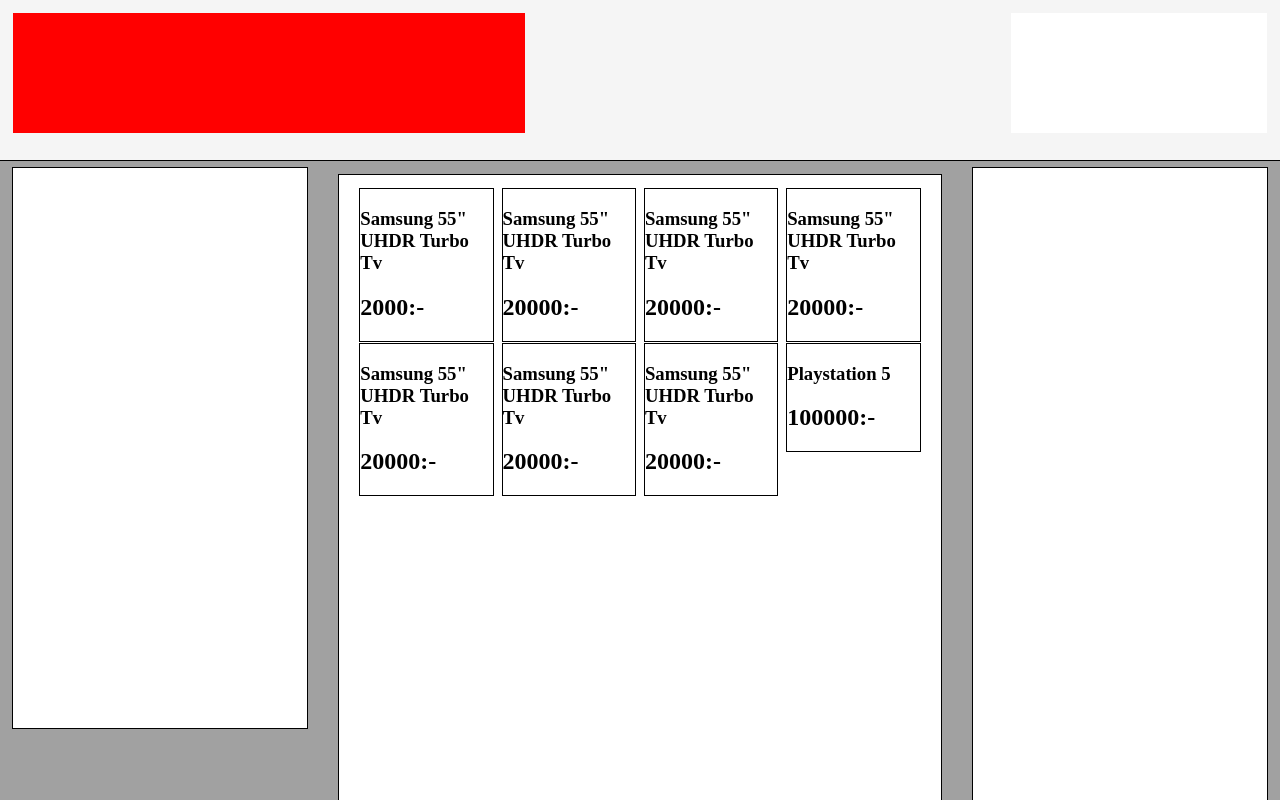
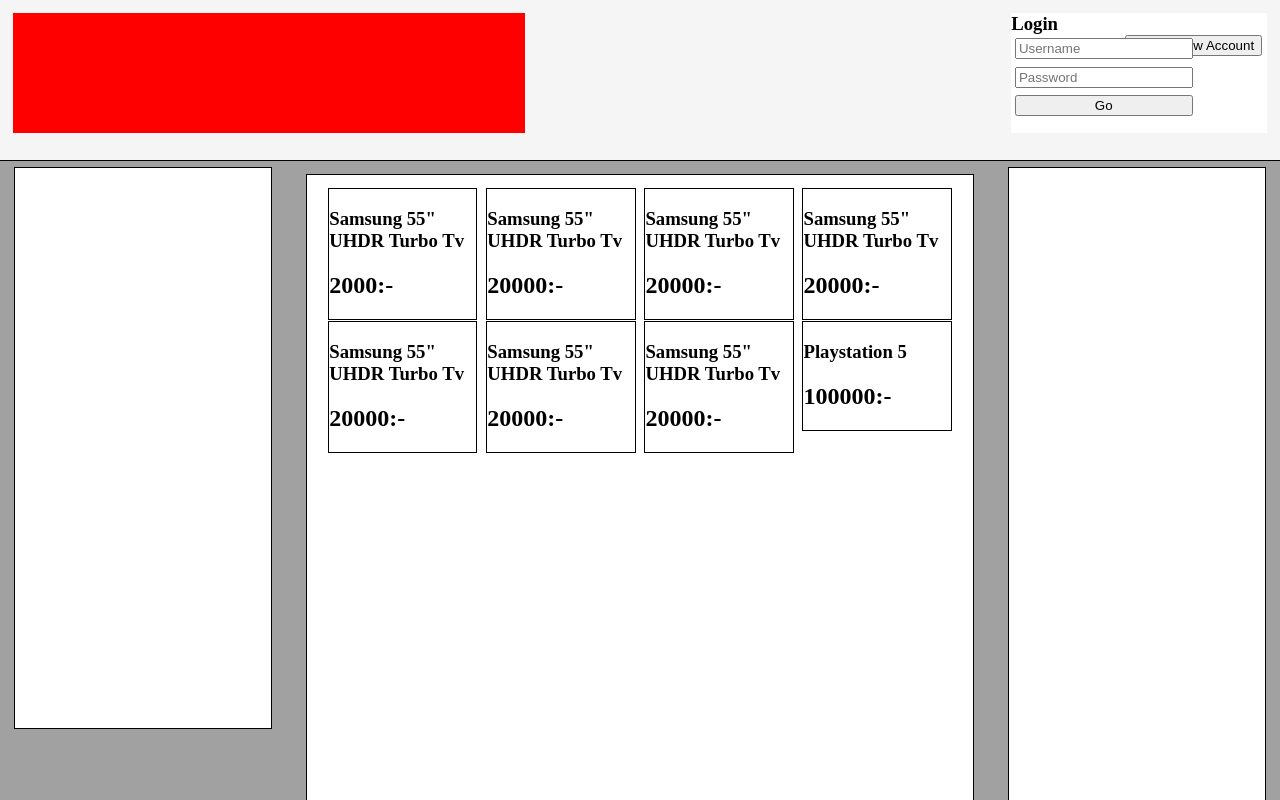
Before and after one commit to Gurra-byte/GGit, a React (Create React App) app in the folder Webbshop/webbshop/: page / in a window 1280 px wide. Shown: the top 800 px of the page. Built offline with nearby package versions, Linux system fonts and the light colour scheme.

Commit message:
started work on login form

```diff
--- a/Webbshop/webbshop/src/App.css
+++ b/Webbshop/webbshop/src/App.css
@@ -19,7 +19,7 @@
   border-bottom-style: solid;
   border-bottom-width:0.1rem ;
 }
-  #titleHomeLink{
+  .titleHomeLink{
     position: absolute;
     left: 0%;
     background-color: red;
@@ -28,14 +28,35 @@
     margin: 1%;
 
   }
-  #loginWindow{
+  .loginWindow{
     position: absolute;
     right: 0%;
     background-color: white;
     width: 20%;
     height: 15%;
     margin: 1%;
+    padding: 0;
   }
+    .loginWindow h3{
+      margin: 0;
+
+    }
+    .loginWindow button{
+      position: absolute;
+      right: 2%;
+    }
+    .loginWindow form{
+      position: absolute;
+      display: flex;
+      flex-direction: column;
+
+
+    }
+    .loginWindow form input{
+      margin:2%;
+
+    }
+
 /*-------------------------------------------------------------------*/
 .container{
   display: flex;
@@ -56,7 +77,7 @@
     border:solid;
     border-width: 0.1rem;
     height: 100%;
-    width: 45%;
+    width: 50%;
     margin: 1%;
     padding: 1%;
 
@@ -84,7 +105,7 @@
     border-width: 0.1rem;
 
     height: 70%;
-    width: 23%;
+    width: 20%;
     margin:0.5%;
   }
   .sidebarRightAdds{
@@ -96,7 +117,7 @@
     border-width: 0.1rem;
 
     height: 100%;
-    width: 23%;
+    width: 20%;
     margin:0.5%;
 
   }
--- a/Webbshop/webbshop/src/App.js
+++ b/Webbshop/webbshop/src/App.js
@@ -8,11 +8,18 @@
 function App() {
 
   const [articles, setArticles] = useState(data);
+  const [user, setUser] = useState();
+  const [createAccount, setCreateAccount] = useState(false);
+
+
+  const Login = (loginDetails)=>{
+    console.log(loginDetails)
+  }
 
   return (
     <div className="App" >
-      <Header />
-      <Container articles={articles}/>
+      <Header user={user} createAccount = {createAccount}/>
+      <Container articles={articles} Login = {Login} />
 
     </div>
   );
--- a/Webbshop/webbshop/src/Components/Header.js
+++ b/Webbshop/webbshop/src/Components/Header.js
@@ -1,13 +1,14 @@
-import React from 'react';
+import React, {useState} from 'react';
 import TitleHomeLink from './TitleHomeLink';
 import LoginWindow from './LoginWindow';
 
 
-const Header = () => {
+const Header = ({user, createAccount, Login}) => {
+
     return (
         <header className='header'>
             <TitleHomeLink />
-            <LoginWindow />
+            <LoginWindow  user = {user} createAccount = {createAccount} Login= {Login} />
         </header>
     )
 }
--- a/Webbshop/webbshop/src/Components/LoginWindow.js
+++ b/Webbshop/webbshop/src/Components/LoginWindow.js
@@ -1,11 +1,27 @@
-import React from 'react'
+import React, {useState} from 'react'
 
-const LoginWindow = () => {
+const LoginWindow = ({user, createAccount, Login}) => {
+
+    const [details, setDetails] = useState({Username : "", Email : "", Phone : "", Password : ""})
+    const submitHandeler = (e)=>{
+        e.preventDefault();
+        Login(details);
+    }
+
     return (
-        <div id='loginWindow'>
+        <div className='loginWindow'>
+
+            <h3>Login</h3>
+            <button>Create New Account</button>
+            <form onSubmit = {submitHandeler}>
+                <input type="text" placeholder="Username" onChange = {(e)=> setDetails({...details, Username : e.target.value})}></input>
+                <input type="text" placeholder="Password"></input>
+                <input type="submit" value="Go"></input>
+            </form>
 
         </div>
     )
+
 }
 
 export default LoginWindow
--- a/Webbshop/webbshop/src/Components/TitleHomeLink.js
+++ b/Webbshop/webbshop/src/Components/TitleHomeLink.js
@@ -2,7 +2,7 @@
 
 const TitleHomeLink = () => {
     return (
-        <div id='titleHomeLink'>
+        <div className='titleHomeLink'>
 
         </div>
     )
```
